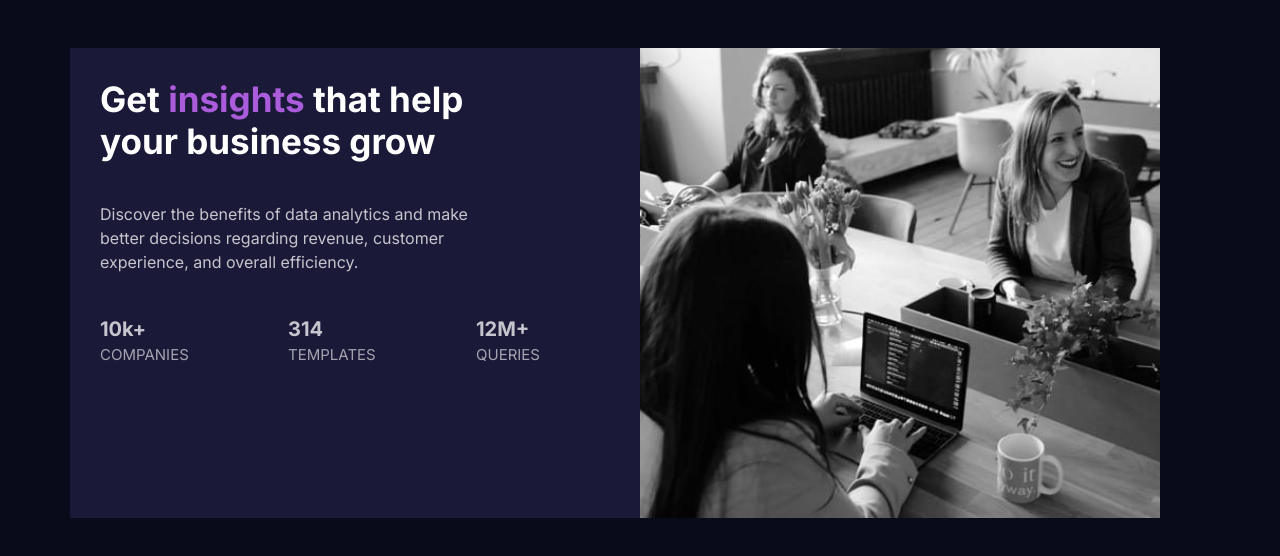
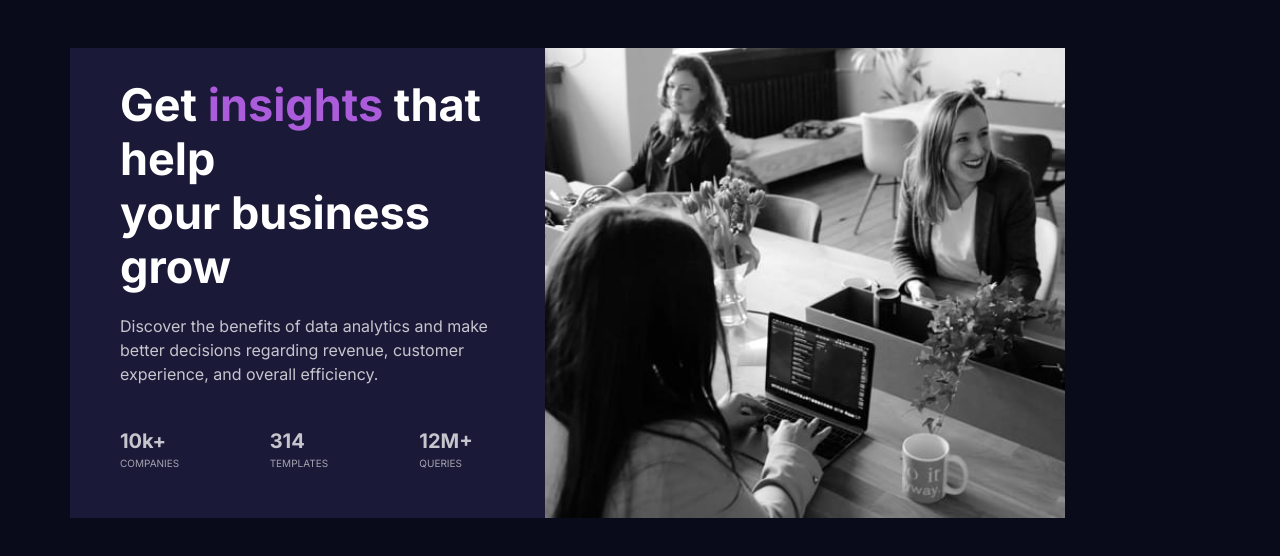
Before and after one commit to BuhleMtshali/stats-preview, a plain HTML site: page index.html in a window 1280 px wide. Drawn offline with nearby package versions, Linux system fonts and the light colour scheme.

Commit message:
updated the stylesheet

```diff
--- a/index.html
+++ b/index.html
@@ -22,7 +22,7 @@
   <body>
     <div class="container-md mt-5 rounded">
       <div class="row">
-        <div class="col-6" id="left">
+        <div class="col-5" id="left">
           <h1>
             Get <span class="purple-text">insights</span> that help<br />
             your business grow
@@ -48,7 +48,7 @@
           </div>
           <!-- bottom-container-col -->
         </div>
-        <div class="col-6 p-0" id="right">
+        <div class="col-7 p-0" id="right">
           <img src="src/image-header-desktop.jpg" alt="" />
         </div>
       </div>
--- a/style.css
+++ b/style.css
@@ -4,9 +4,9 @@ body {
 }
 h1 {
   color: white;
-  font-size: 35px;
+  font-size: 45px;
   font-weight: 700;
-  margin-bottom: 40px;
+  margin-bottom: 20px;
 }
 .purple-text {
   color: hsl(277, 64%, 61%);
@@ -26,7 +26,7 @@ img {
   background-color: hsl(244, 38%, 16%);
   padding-bottom: 0;
   padding-top: 30px;
-  padding-left: 30px;
+  padding-left: 50px;
   padding-right: 0;
 }
 .container {
@@ -41,6 +41,6 @@ img {
 }
 .light {
   color: hsla(0, 0%, 100%, 0.6);
-  font-size: 15px;
+  font-size: 10px;
   margin: 0;
 }
```
